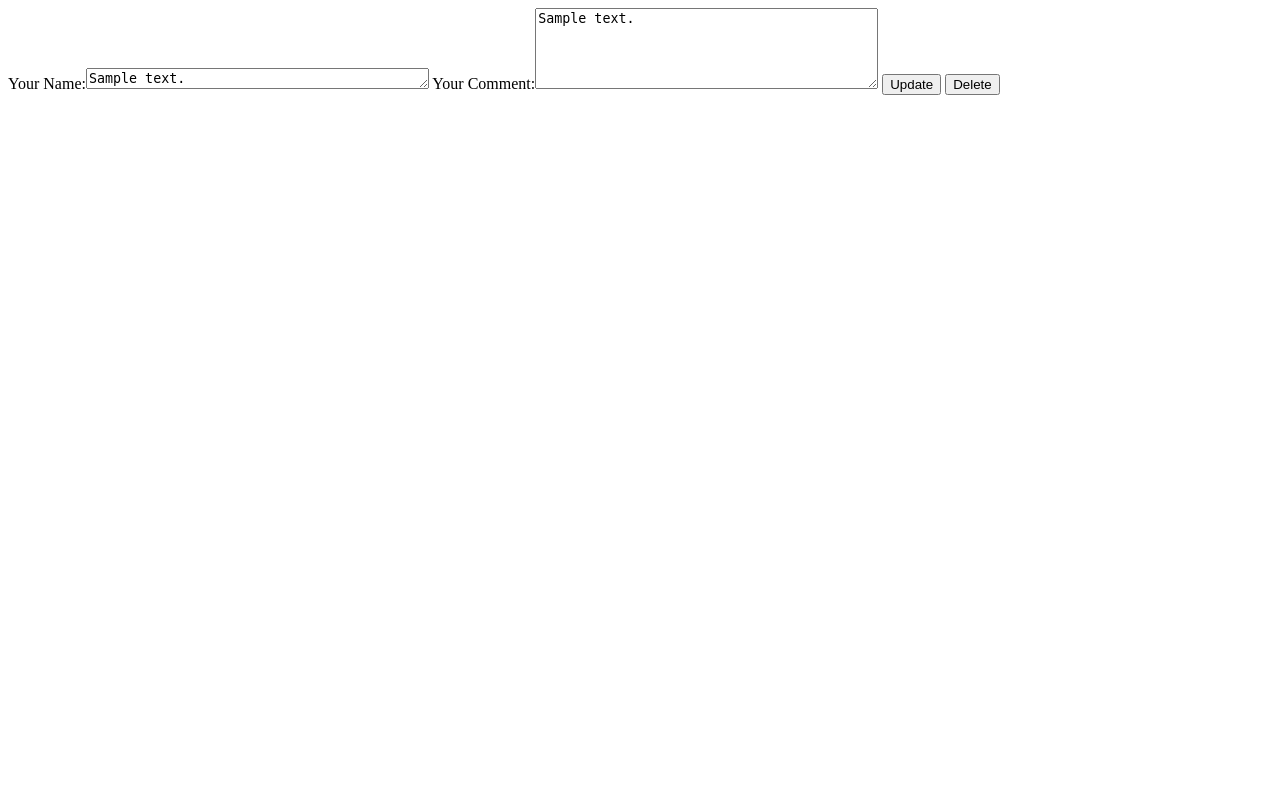
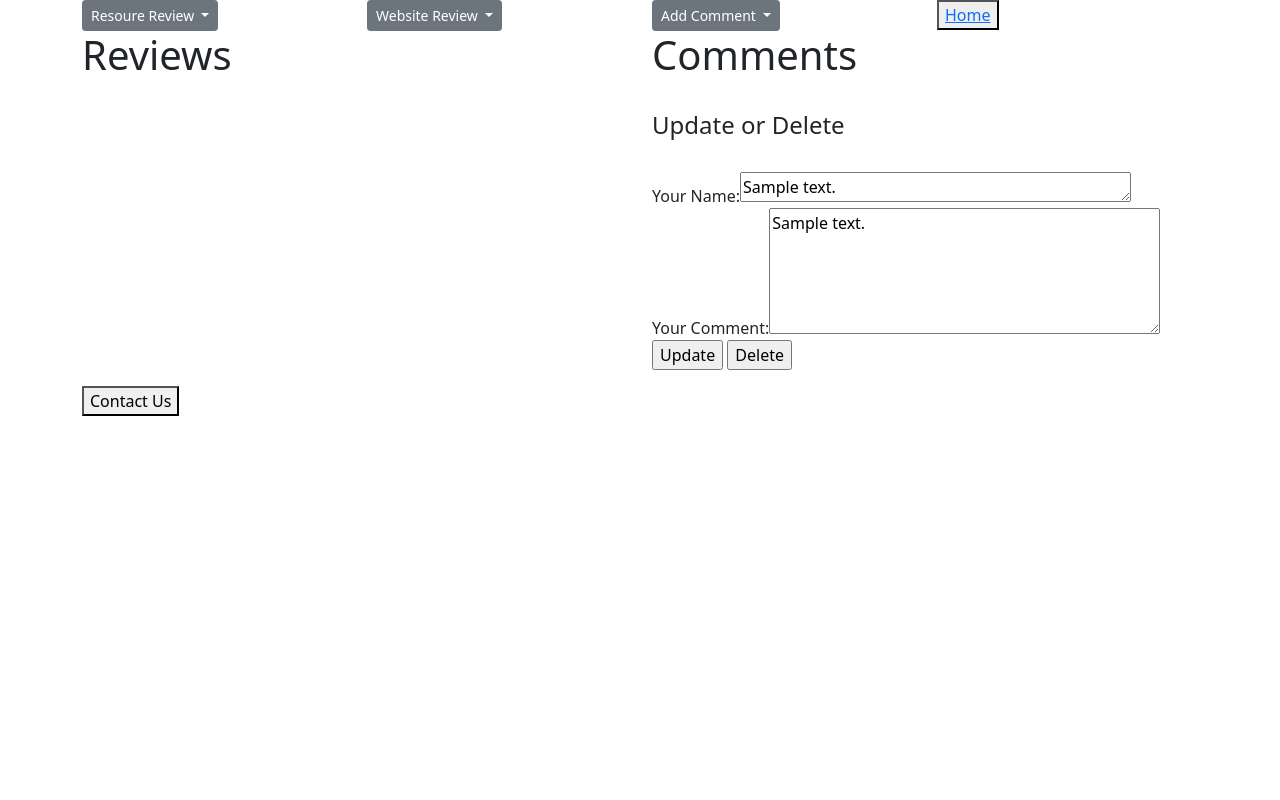
Before and after one commit to RogueStorm7/mirror-mirror-WOW, a Django app: page /1 in a window 1280 px wide. Run offline with Django 3.2, Linux system fonts and the light colour scheme; tables that the repository leaves empty hold one stand-in row (values such as "Sample post"); some libraries are stand-ins or nearby versions.

Commit message:
Add Update/Delete HTML page w/ bootstrape

```diff
--- a/wowproject/mirrormirror/templates/commentupdate.html
+++ b/wowproject/mirrormirror/templates/commentupdate.html
@@ -1,7 +1,86 @@
-<form action="{% url 'updateordelete' id %}" method="POST">
-    {% csrf_token %}
-    {{ form }}
-    <input type="submit" name="save" value="Update" />
-    <input type="submit" name="delete" value="Delete" />
 
 </form>
+
+<!DOCTYPE html>
+<html lang="en">
+<head>
+    <meta charset="UTF-8">
+    <meta http-equiv="X-UA-Compatible" content="IE=edge">
+    <meta name="viewport" content="width=device-width, initial-scale=1.0">
+    <title>Mirror Mirror - Reviews/Comments</title>
+    <!-- Bootstrap -->
+    <link href="https://cdn.jsdelivr.net/npm/bootstrap@5.1.3/dist/css/bootstrap.min.css" rel="stylesheet" integrity="sha384-1BmE4kWBq78iYhFldvKuhfTAU6auU8tT94WrHftjDbrCEXSU1oBoqyl2QvZ6jIW3" crossorigin="anonymous">
+    <!-- Custom CSS -->
+    <link rel="stylesheet" href="/wowproject/mirrormirror/templates/html_style.css">
+</head>
+<body class="body">
+    <div class="container">
+        <!--Instead of formatted pop up form, we can have drop down forms that are formatted!? -->
+        <div class="row">
+            <div class="dropdown col" id="resource-review-btn">
+                <button class="btn btn-secondary btn-sm dropdown-toggle" type="button" id="dropdownMenuButton" data-toggle="dropdown" aria-haspopup="true" aria-expanded="false">
+                    Resoure Review
+                </button>
+                <div class="dropdown-menu" aria-labelledby="dropdownMenuButton">
+                  <a class="dropdown-item" href="#">Action</a>
+                </div>
+            </div>
+            <div class="dropdown col" id="website-review-btn">
+                <button class="btn btn-secondary btn-sm dropdown-toggle" type="button" id="dropdownMenuButton" data-toggle="dropdown" aria-haspopup="true" aria-expanded="false">
+                    Website Review
+                </button>
+                <div class="dropdown-menu" aria-labelledby="dropdownMenuButton">
+                  <a class="dropdown-item" href="#">Action</a>
+                </div>
+            </div>
+
+            <div class="dropdown col" id="add-comment-btn">
+                <button class="btn btn-secondary btn-sm dropdown-toggle" type="button" id="dropdownMenuButton" data-toggle="dropdown" aria-haspopup="true" aria-expanded="false">
+                    Add Comment
+                </button>
+                <div class="dropdown-menu" aria-labelledby="dropdownMenuButton">
+                  <a class="dropdown-item" href="#">Action</a>
+                </div>
+            </div>
+            <div class="col" id="home-btn">
+                <button type="button"><a href="/wowproject/mirrormirror/templates/home.html" class="home-link">Home</a></button>
+            </div>
+        </div>
+
+        <div class="row">
+            <div class="col" id="reviews-border">
+                <h1 class="page-title">Reviews</h1>
+                <div class="display-box">
+                    <!-- Where content populates-->
+                </div>
+            </div>
+
+            <div class="col" id="comments-border">
+                <h1 class="page-title">Comments</h1>
+                <div class="display-box">
+                   <br>
+                   <h4>Update or Delete</h4>
+                   <br>
+                   <form action="{% url 'updateordelete' id %}" method="POST">
+                    {% csrf_token %}
+                    {{ form }}
+                    <br>
+                    <input type="submit" name="save" value="Update" />
+                    <input type="submit" name="delete" value="Delete" />
+
+                </form>
+                <!-- Where content populates-->
+                </div>
+            </div>
+        </div>
+
+        <div class="row">
+            <div class="col" id="contact-us-div">
+                <button type="button">Contact Us</button>
+            </div>
+
+            <div class="col" id="spacer-div"></div>
+        </div>
+    </div>
+</body>
+</html>
```
